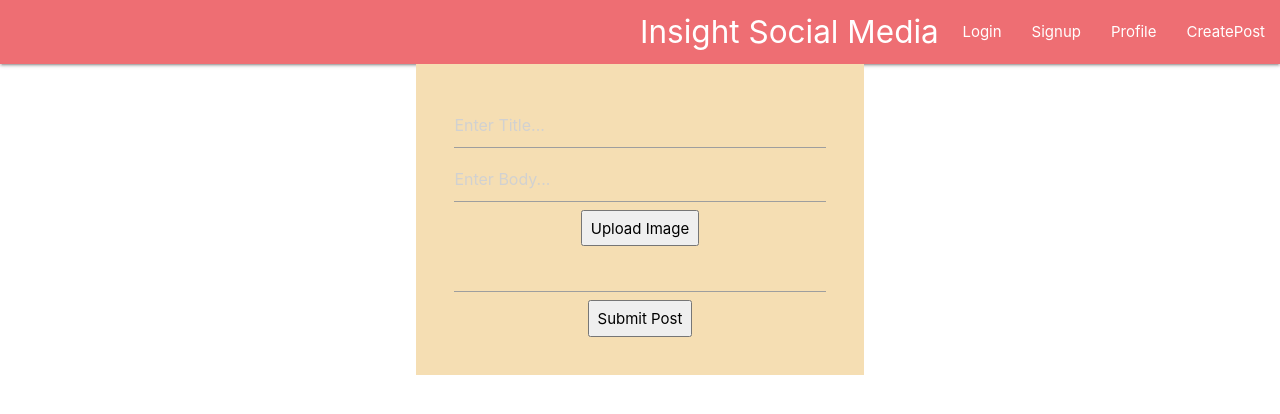
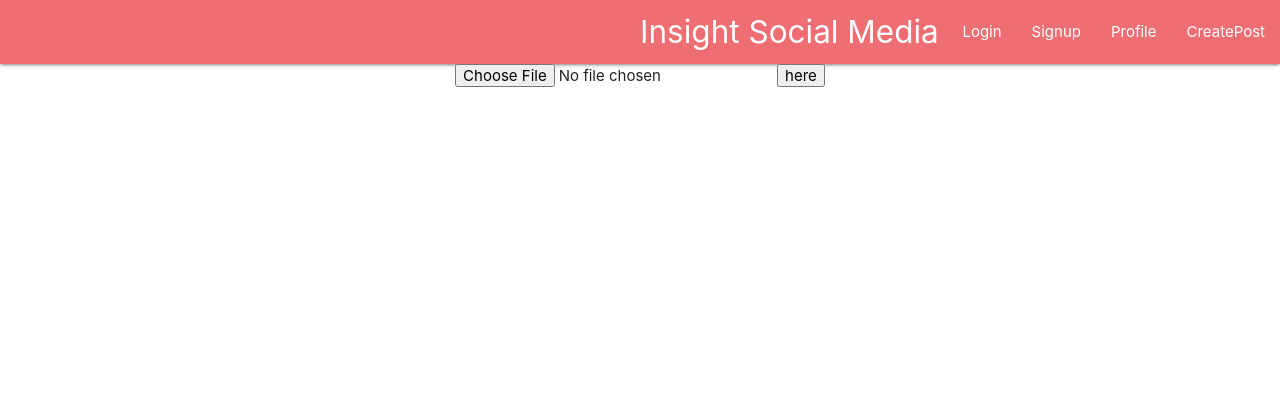
Before and after one commit to sarb001/Share-Insight-App, a React (Create React App) app in the folder client/: page /createpost in a window 1280 px wide. Shown: the top 414 px of the page. Built offline with nearby package versions, Linux system fonts and the light colour scheme.

Commit message:
Update - Createpost.js updating

```diff
--- a/client/src/Screens/CreatePost.js
+++ b/client/src/Screens/CreatePost.js
@@ -1,27 +1,67 @@
-import React from 'react';
+import axios from 'axios';
+import React ,{ useState}  from 'react';
+import { useNavigate } from 'react-router-dom';
+import { toast } from 'react-toastify';
+
 
 const CreatePost = () => {
+
+    const [title,settitle] = useState("");
+    const [body,setbody] = useState("");
+    const [image,setimage] = useState("");      // for getting Image
+    const [url,seturl] = useState("");          // for Img URL
+
+    const navigate = useNavigate();
+
+        // const handlepostsubmit = () => {
+
+        // const data = new FormData()
+        // data.append("file",image)
+        // data.append('upload_preset',"insta-clone")
+        // data.append('cloud_name',"damnzg3hr")
+        // fetch('https://api.cloudinary.com/v1_1/damnzg3hr/image/upload' , {
+        //     method : 'post',
+        //     body : data
+        // })
+        // .then(res => res.json())
+        // .then(data =>  {
+        //     // console.log(data)
+        //     seturl(data.url)
+        // })
+        // .catch(err =>  {console.log(err)})
+
+        //  fetch('/createpost',{
+        //     method : "post",
+        //     headers : {
+        //         "Content-Type" : 'application/json'
+        //     },
+        //     body : JSON.stringify({
+        //       title,
+        //       body,
+        //       photo: url
+        //     })
+        //  }).then(res => res.json())
+        //  .then(data => { console.log(data)})
+
+        //  if(data.err){
+        //         toast.error(' Error here in data ')
+        //  }else{
+        //     toast.success(' Create post Data Posted ')
+        //  }
+        // }
+
+        const handlepostsubmit = () => {
+
+        }
+
+
   return (
     <div>
-                    <div className = "createpost-container" style = {{display:'flex',justifyContent:'center'}}>
-                        <div className = "createpost-container" style = {{width:'35%',padding:'3%',backgroundColor:'wheat',color:'black'}}>
 
-                                <div className="card-input">
-                                    <span>  <input type = "text"  placeholder='Enter Title...'/> </span>
-                                    <span>  <input type = "text"  placeholder='Enter Body...'/> </span>
-                                </div>
-                                <button className = "file-field" style = {{padding:'2%'}}>
-                                    <span>  Upload Image  </span>
-                                    <span> <input type = "file" /> </span>
-                                </button>
-                                <div className="file-path-wrapper">
-                                    <input type = "text"  />
-                                </div>
-                                <div className="submit-post">
-                                    <button style = {{padding:'2%'}}> Submit Post  </button>
-                                </div>
-                        </div>
-                 </div>
+                                        <input type = "file" />
+                                        <button> here  </button>
+
+
     </div>
   )
 }
--- a/client/src/Screens/Login.js
+++ b/client/src/Screens/Login.js
@@ -28,13 +28,12 @@ const Login = () => {
 
       navigate('/');
 
-
     }catch(error)
     {
       toast.error(' Wrong Credentials ')
     }
+  }
 
-  }
 
   return (
     <div>
--- a/client/src/Screens/Signup.js
+++ b/client/src/Screens/Signup.js
@@ -37,9 +37,9 @@ const Signup = () => {
   }
 
 
-
   return (
     <>
+
       <div className = "mycard-signup" style = {{display:'flex',justifyContent:'center',paddingTop:'4%'}}>
          <div className = "signup-card auth-card" style = {{width:'35%',padding:'3%'}}>
 
@@ -65,7 +65,6 @@ const Signup = () => {
          </div>
       </div>
 
-
     </>
   )
 }
```
Also changed, not shown: 2 other files (tests, documents, lock files or other folders).
